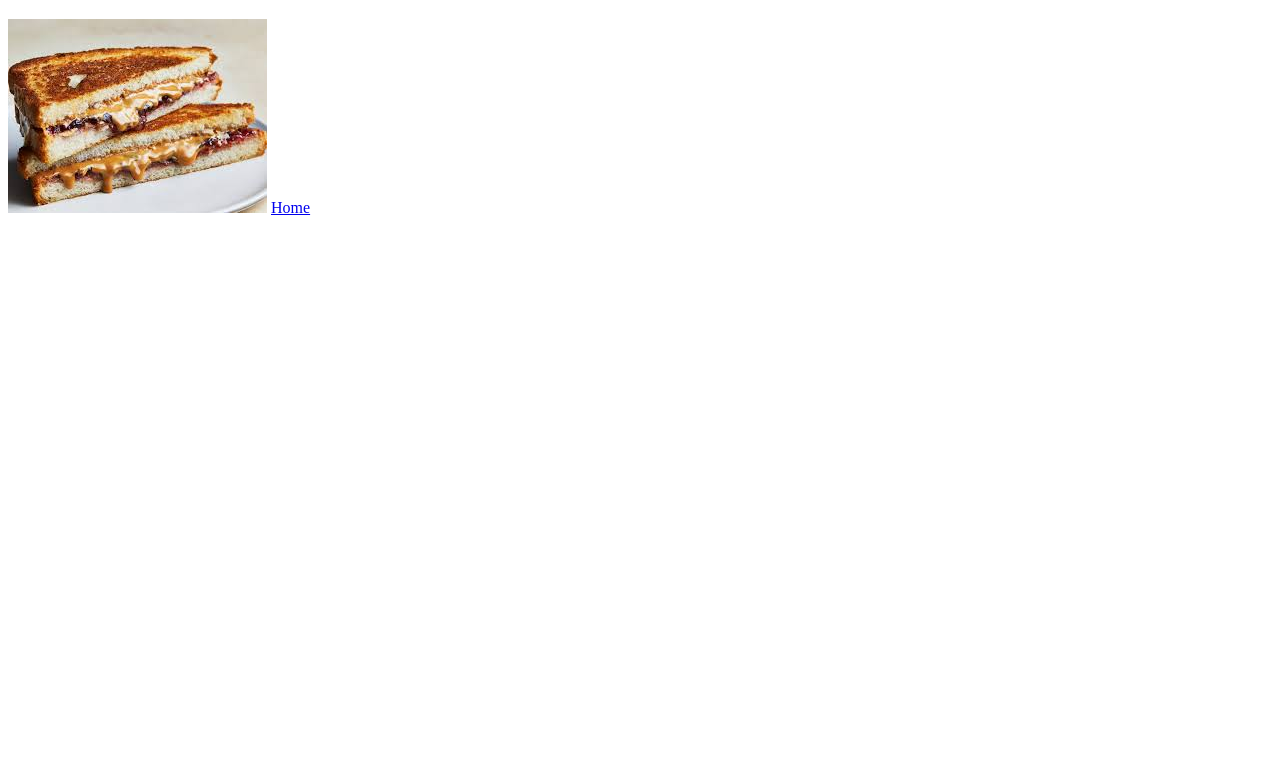
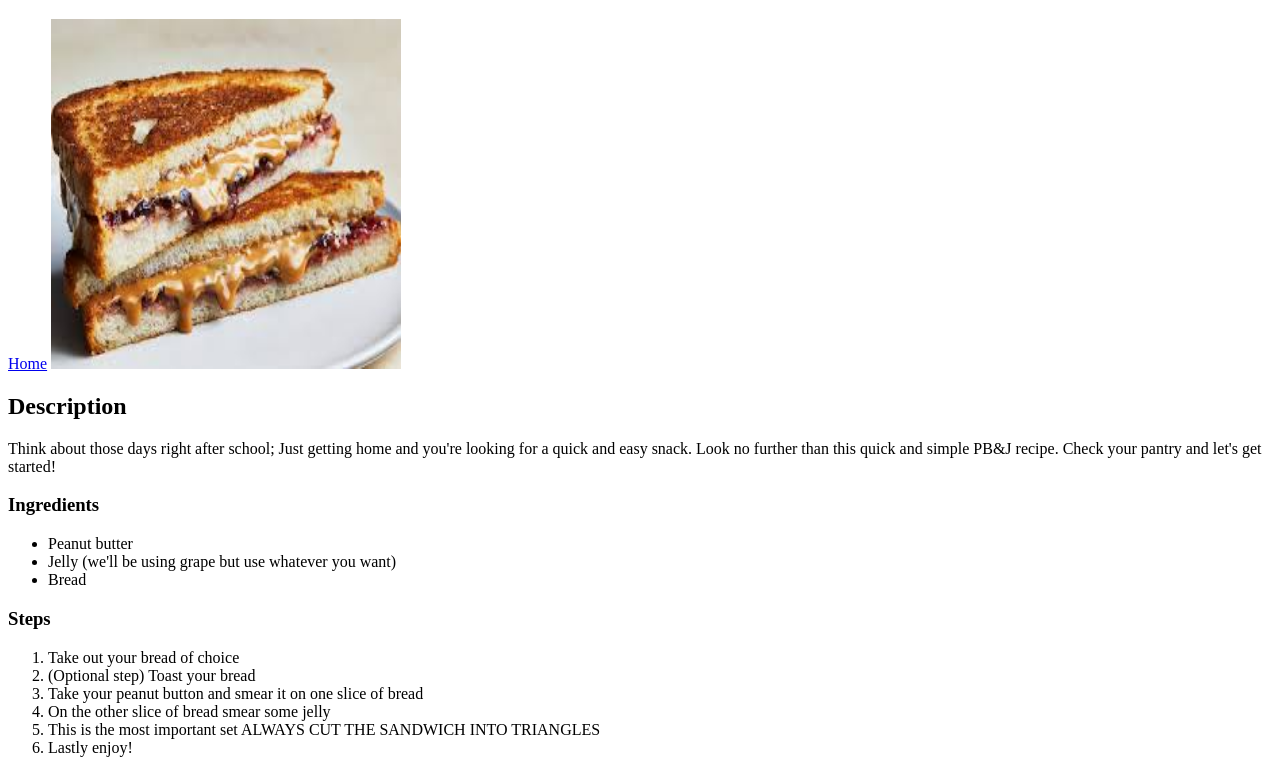
Before and after one commit to r-kerv/odin-recipes, a plain HTML site: page recipes/pbj.html in a window 1280 px wide. Shown: the part 61-834 px from the top of the page. Before the commit the page ends 800 px from the top, so only its background shows below. Drawn offline with Linux system fonts and the light colour scheme.

Commit message:
add 2 new pages, move location of home link before img

```diff
--- a/recipes/pbj.html
+++ b/recipes/pbj.html
@@ -3,13 +3,42 @@
 <head>
     <meta charset="UTF-8">
     <meta name="viewport" content="width=device-width, initial-scale=1.0">
-    <title>Document</title>
+    <title>Slammin PB&J</title>
 </head>
 <body>
     <h1>Peanut Butter & Jelly sandwich</h1>
-    <img src="../imgs/pbj.jpeg" alt="A Peanut Butter and Jelly sandwhich cut in half, toasted and stacked on top of eachother">
 
     <a href="../index.html">Home</a>
 
+    <img src="../imgs/pbj.jpeg" alt="A Peanut Butter and Jelly sandwhich cut in half, toasted and stacked on top of eachother" width="350" height="350">
+
+
+
+    <h2>Description</h2>
+
+    <p>Think about those days right after school; Just getting home and you're looking for a quick and easy snack. Look no further than this quick and simple PB&J recipe. Check your pantry and let's get started! </p>
+
+    <h3>Ingredients</h3>
+
+    <ul>
+        <li>Peanut butter</li>
+        <li>Jelly (we'll be using grape but use whatever you want)</li>
+        <li>Bread</li>
+    </ul>
+
+    <h3>Steps</h3>
+
+    <ol>
+        <li>Take out your bread of choice</li>
+        <li>(Optional step) Toast your bread</li>
+        <li>Take your peanut button and smear it on one slice of bread</li>
+        <li> On the other slice of bread smear some jelly</li>
+        <li>This is the most important set ALWAYS CUT THE SANDWICH INTO TRIANGLES</li>
+        <li>Lastly enjoy!</li>
+    </ol>
+
+
+
+
 </body>
 </html>
```
Also changed, not shown: recipes/Cheeseburger.html (+6 -1 lines), recipes/lasagna.html (+3 -3 lines).
